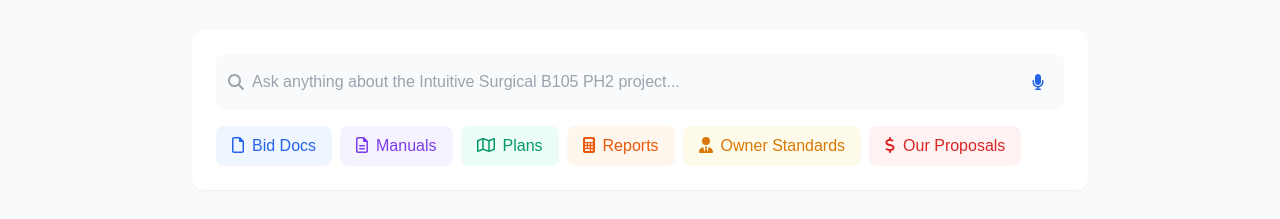
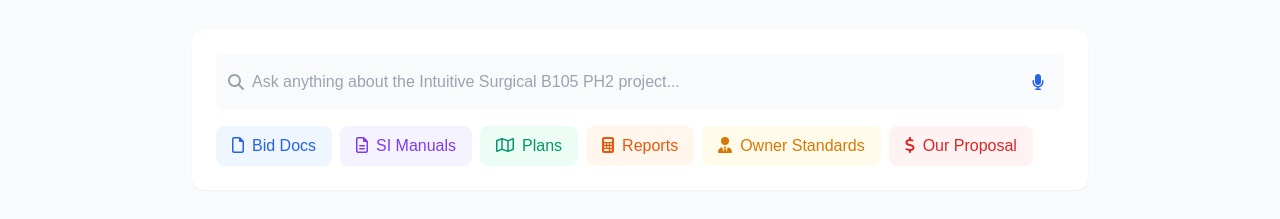
Before and after one commit to jogilby/gemini-poc, a plain HTML site: page static/start.html in a window 1280 px wide. Shown: the part 66-285 px from the top of the page. Drawn offline with nearby package versions, Linux system fonts and the light colour scheme.

Commit message:
Update static/start.html

```diff
--- a/static/start.html
+++ b/static/start.html
@@ -399,8 +399,11 @@
             <button class="px-4 py-2 rounded-lg bg-blue-50 text-blue-600 hover:bg-blue-100" onclick="selectButton(this, 'bid-documents')">
                 <i class="fa-regular fa-file mr-2"></i>Bid Docs
             </button>
-            <button class="px-4 py-2 rounded-lg bg-purple-50 text-purple-600 hover:bg-purple-100" onclick="selectButton(this, 'manuals')">
-                <i class="fa-regular fa-file-lines mr-2"></i>Manuals
+            <!--button class="px-4 py-2 rounded-lg bg-purple-50 text-purple-600 hover:bg-purple-100" onclick="selectButton(this, 'manuals/Core & Shell')">
+                <i class="fa-regular fa-file-lines mr-2"></i>CS Manuals
+            </button-->
+            <button class="px-4 py-2 rounded-lg bg-purple-50 text-purple-600 hover:bg-purple-100" onclick="selectButton(this, 'manuals/Site Improvements')">
+              <i class="fa-regular fa-file-lines mr-2"></i>SI Manuals
             </button>
             <button class="px-4 py-2 rounded-lg bg-green-50 text-green-600 hover:bg-green-100" onclick="selectButton(this, 'plans')">
                 <i class="fa-regular fa-map mr-2"></i>Plans
@@ -412,7 +415,7 @@
                 <i class="fa-solid fa-user-tie mr-2"></i>Owner Standards
             </button>
             <button class="px-4 py-2 rounded-lg bg-red-50 text-red-600 hover:bg-red-100" onclick="selectButton(this, 'our-proposals')">
-                <i class="fa-solid fa-dollar-sign mr-2"></i>Our Proposals
+                <i class="fa-solid fa-dollar-sign mr-2"></i>Our Proposal
             </button>
         </div>
 
```
